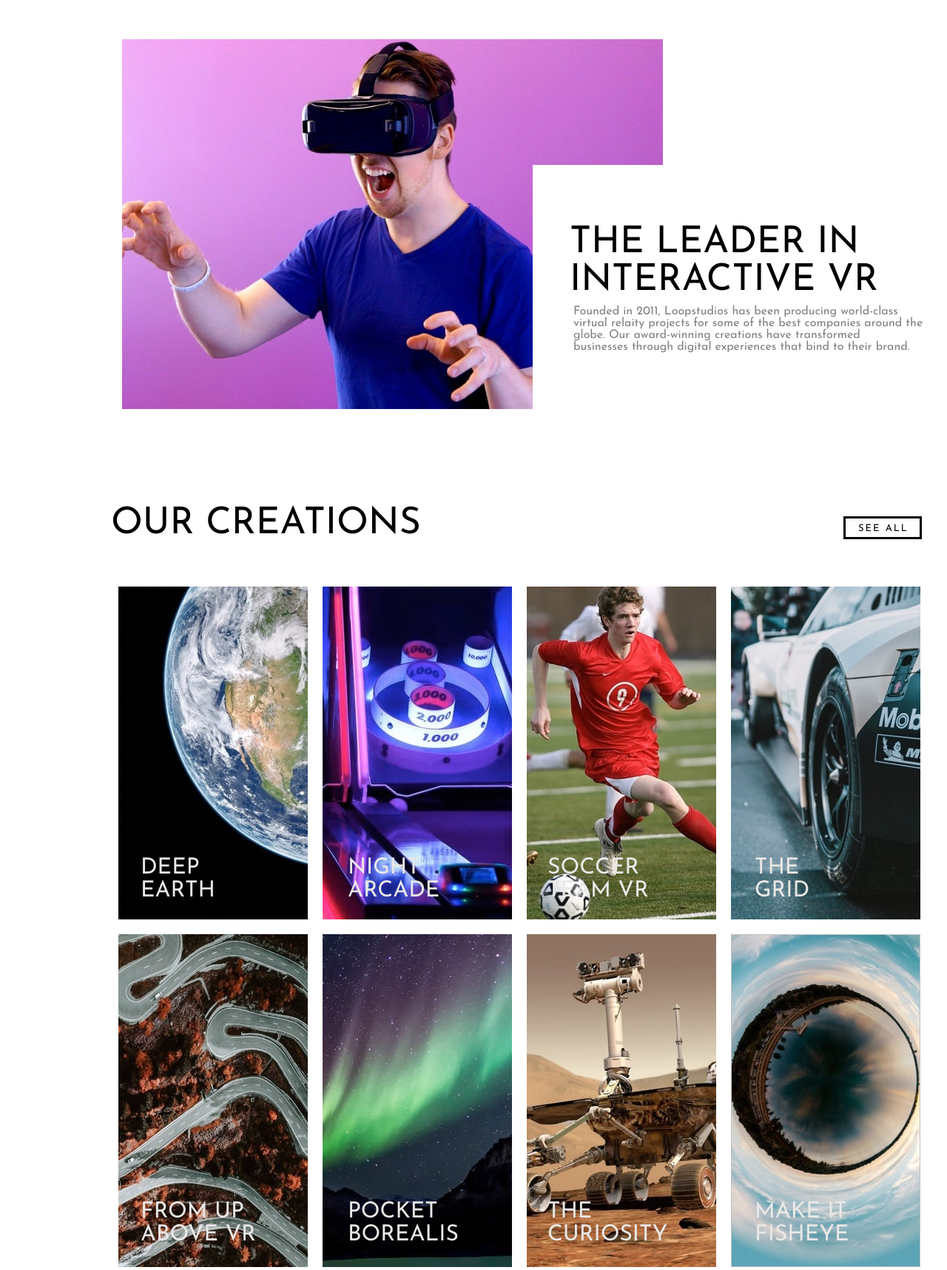
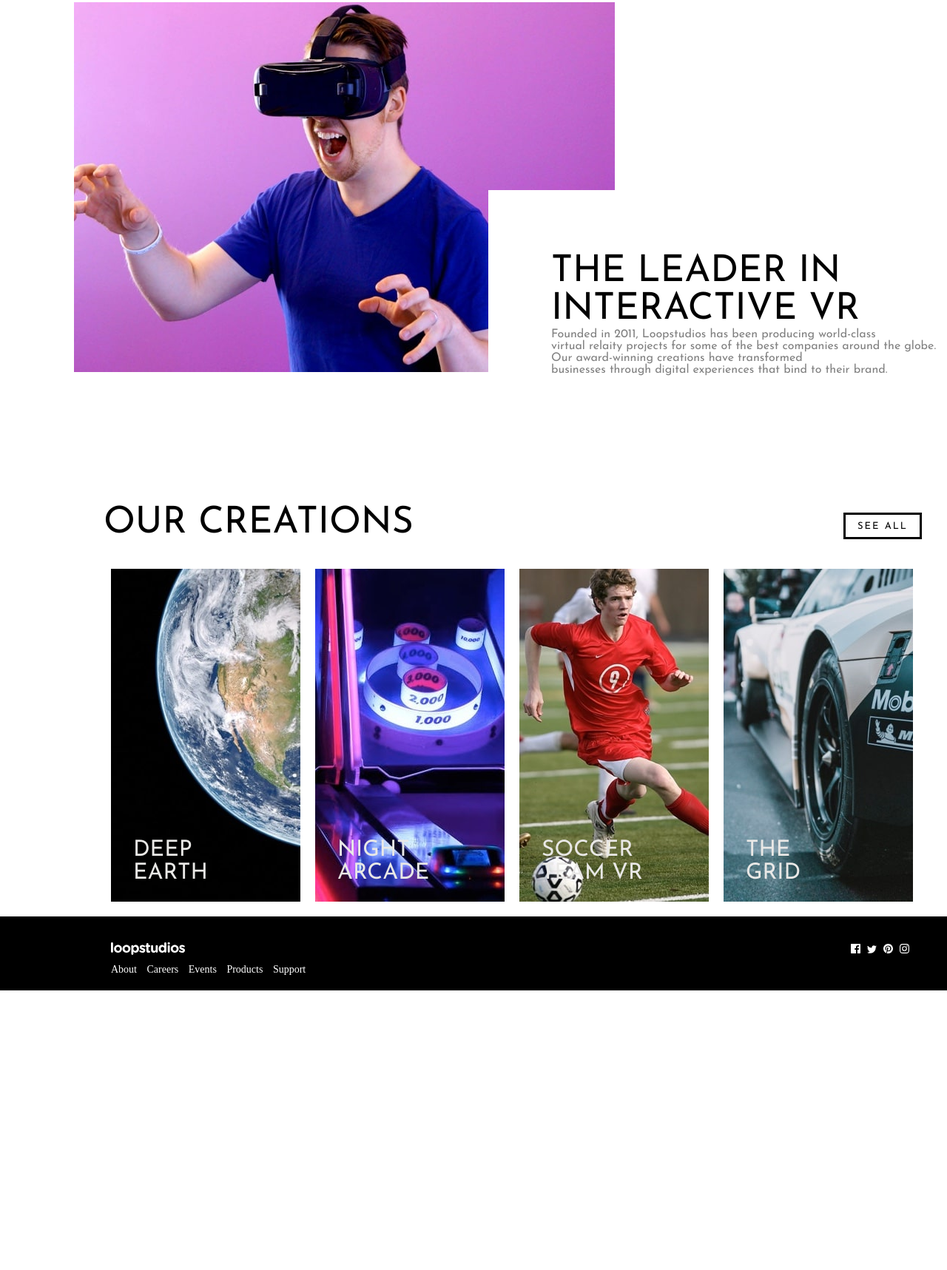
Before and after one commit to JulieLecerre/site-virtual-reality, a plain HTML site: page index.html in a window 1280 px wide. Shown: the part 747-2464 px from the top of the page at 74% size. After the commit the page ends 2086 px from the top, so only its background shows below. Drawn offline with Linux system fonts and the light colour scheme.

Commit message:
ajout animation js, du bouton see all

```diff
--- a/exercice8.css
+++ b/exercice8.css
@@ -4,18 +4,7 @@
 }
 
 body {
-	display: flex;
-	margin-right: none;
-}
-
-
-.boutonHeader {
-	color: white;
-	font-size: 15px;
-	position: absolute;
-	top: 60px;
-	left: 900px;
-	cursor: pointer;
+	/*display: flex;*/
 }
 
 a {
@@ -29,31 +18,6 @@ a:hover {
 	text-decoration-thickness: 3px;
 }
 
-.boutonAbout {
-	position: absolute;
-	left: 13px;
-}
-
-.boutonCareers {
-	position: absolute;
-	left: 59px;
-}
-
-.boutonEvents {
-	position: absolute;
-	left: 115px;
-}
-
-.boutonProducts {
-	position: absolute;
-	left: 165px;
-}
-
-.boutonSupport {
-	position: absolute;
-	left: 225px;
-}
-
 
 .header {
 	height: 650px;
@@ -61,10 +25,24 @@ a:hover {
 	background-image: url(images/image-hero.jpg);
 }
 
+.boutonHeader {
+	color: white;
+	font-size: 15px;
+	width: 300px;
+	position: relative;
+	top: 50px;
+	left: 900px;
+	cursor: pointer;
+}
+
+
+.boutonAbout, .boutonCareers, .boutonEvents, .boutonProducts, .boutonSupport {
+	margin-right: 10px;
+}
+
 .logo1 {
-	position: absolute;
-	top: 50px;
-	left: 150px;
+	margin-top: 20px;
+	margin-left: 145px;
 }
 
 .rectangle1 {
@@ -72,10 +50,10 @@ a:hover {
 	width: 660px;
 	border-style: solid;
 	border-color: white;
-	position: absolute;
-	top: 180px;
-	left: 150px;
+	margin-top: 60px;
+	margin-left: 145px;
 }
+
 
 .texteHeader {
 	margin-top: 55px;
@@ -87,55 +65,41 @@ a:hover {
 	font-style: normal;
 }
 
-.texteExperiences {
-	position: absolute;
-	top: 75px;
-}
-
-.texteThat {
-	position: absolute;
-	top: 115px;
-}
-
-.imgCasque {
-	position: absolute;
-	top: 800px;
-	left: 165px;
-}
-
 .rectangle2 {
 	height: 340px;
 	width: 540px;
-	background-color: white;;
-	position: absolute;
-	top: 970px;
-	left: 720px;
+	background-color: white;
+	z-index: 10;
+	position: relative;
+	margin-top: -250px;
+	margin-left: 660px;
+	padding-top: 85px;
+	padding-left: 85px;
 }
+
+
+.imgCasque {
+	margin-top: 100px;
+	margin-left: 100px;
+}
+
 
 .texteTheLeader {
 	color: black;
 	font-family: Josefin Sans;
 	font-size: 50px;
-	position: absolute;
-	top: 80px;
-	left: 50px;
 }
 
 p {
 	color: grey;
 	font-family: Josefin Sans;
-	position: absolute;
-	top: 190px;
-	left: 55px;
 }
 
 .texteOurCreations {
 	color: black;
 	font-family: Josefin Sans;
 	font-size: 50px;
-	position: absolute;
-	top: 1430px;
-	left: 150px;
+	margin-left: 140px;
 }
 
 .boutonSeeAll {
@@ -144,10 +108,12 @@ p {
 	background-color: white;
 	border-color: black;
 	border-style: solid;
-	position: absolute;
-	top: 1445px;
+	cursor: pointer;
+	padding-top:5px;
+	text-align: center;
+	position: relative;
 	left: 1140px;
-	cursor: pointer;
+	top: -40px;
 }
 
 .boutonSeeAll:hover  {
@@ -163,9 +129,6 @@ p {
 	font-family: Josefin Sans;
 	font-size: 13px;
 	letter-spacing: 2px;
-	position: absolute;
-	top: 7px;
-	left: 17px;
 }
 
 .texteSeeAll:hover {
@@ -173,9 +136,7 @@ p {
 }
 
 .blocImages {
-	position: absolute;
-	top: 1540px;
-	left: 160px;
+	margin-left: 150px;
 	display: flex;
 	flex-direction: row;
 	flex-wrap: wrap;
@@ -191,6 +152,7 @@ p {
 	margin-right: 20px;
 	margin-bottom: 20px;
 	cursor: pointer;
+	display: none;
 }
 
 .imageDeep {
@@ -284,7 +246,7 @@ p {
 .texteDeep {
 	font-size: 30px;
 	color: #e9e8e6;
-	position: absolute;
+	position: relative;
 	top: 365px;
 	left: 30px;
 }
@@ -292,83 +254,78 @@ p {
 .texteNight {
 	font-size: 30px;
 	color: #e9e8e6;
-	position: absolute;
+	position: relative;
 	top: 365px;
-	left: 310px;
+	left: 30px;
 }
 
 .texteSoccer {
 	font-size: 30px;
 	color: #e9e8e6;
-	position: absolute;
+	position: relative;
 	top: 365px;
-	left: 580px;
+	left: 30px;
 }
 
 .texteGrid {
 	font-size: 30px;
 	color: #e9e8e6;
-	position: absolute;
+	position: relative;
 	top: 365px;
-	left: 860px;
+	left: 30px;
 }
 
 .texteAbove {
 	font-size: 30px;
 	color: #e9e8e6;
-	position: absolute;
-	top: 830px;
+	position: relative;
+	top: 365px;
 	left: 30px;
 }
 
 .textePocket {
 	font-size: 30px;
 	color: #e9e8e6;
-	position: absolute;
-	top: 830px;
-	left: 310px;
+	position: relative;
+	top: 365px;
+	left: 30px;
 }
 
 .texteCuriosity {
 	font-size: 30px;
 	color: #e9e8e6;
-	position: absolute;
-	top: 830px;
-	left: 580px;
+	position: relative;
+	top: 365px;
+	left: 30px;
 }
 
 .texteFish {
 	font-size: 30px;
 	color: #e9e8e6;
-	position: absolute;
-	top: 830px;
-	left: 860px;
+	position: relative;
+	top: 365px;
+	left: 30px;
 }
 
 .rectangleNoire {
 	height: 100px;
 	width: 1440px;
 	background-color: black;
-	position: absolute;
-	top: 2600px;
-	left: 0px;
 }
 
 .logo2 {
-	position: absolute;
-	top: 30px;
-	left: 145px;
 	width: 100px;
 	height: auto;
+	margin-top: 35px;
+	margin-left: 150px;
 }
 
 .logosReseaux {
-	position: absolute;
-	top:30px;
-	left: 1170px;
+
 	cursor: pointer;
+	margin-top: -20px;
+	margin-left: 1150px;
 }
-
 
 .logoFb, .logoTwitter, .logoPinterest, .logoInstagram {
 	margin-right: 5px;
@@ -379,8 +336,11 @@ p {
 .boutonFooter {
 	color: white;
 	font-size: 14px;
-	position: absolute;
-	top: 60px;
-	left: 130px;
 	cursor: pointer;
+	margin-left: 150px;
+	margin-top: 10px;
 }
+
+.show {
+	display: block;
+}
--- /dev/null
+++ b/exercice8.js
@@ -0,0 +1,12 @@
+const boutonSeeAll= document.querySelector(".boutonSeeAll");
+const imageAbove= document.querySelector(".imageAbove");
+const imagePocket= document.querySelector(".imagePocket");
+const imageCuriosity= document.querySelector(".imageCuriosity");
+const imageFish= document.querySelector(".imageFish");
+
+boutonSeeAll.addEventListener("click" , () => {
+	imageAbove.classList.toggle("show");
+	imagePocket.classList.toggle("show");
+	imageCuriosity.classList.toggle("show");
+	imageFish.classList.toggle("show");
+})
--- a/index.html
+++ b/index.html
@@ -13,18 +13,20 @@
 
 	<div class="header">
 		<div class="boutonHeader">
-			<span class="boutonAbout"> <a href="https://www.google.fr/"> About </span> </a>
-			<span class="boutonCareers"> <a href="https://www.google.fr/"> Careers </span> </a>
-			<span class="boutonEvents"> <a href="https://www.google.fr/"> Events </span> </a>
-			<span class="boutonProducts"> <a href="https://www.google.fr/"> Products </span> </a>
-			<span class="boutonSupport"> <a href="https://www.google.fr/"> Support </span> </a>
+			<span class="boutonAbout"> <a href="https://www.google.fr/"> About </a> </span>
+			<span class="boutonCareers"> <a href="https://www.google.fr/"> Careers  </a></span>
+			<span class="boutonEvents"> <a href="https://www.google.fr/"> Events  </a> </span>
+			<span class="boutonProducts"> <a href="https://www.google.fr/"> Products  </a> </span>
+			<span class="boutonSupport"> <a href="https://www.google.fr/"> Support  </a> </span>
 		</div>
+
 		<img class="logo1" src="images/logo.svg">
 		<div class="rectangle1">
-		<div class="texteHeader">
-			<span> IMMERSIVE </span> <br>
-			<span> EXPERIENCES </span> <br>
-			<span> THAT DELIVER </span>
+			<div class="texteHeader">
+				<span> IMMERSIVE </span> <br>
+				<span> EXPERIENCES </span> <br>
+				<span> THAT DELIVER </span>
+			</div>
 		</div>
 	</div>
 
@@ -39,6 +41,7 @@
 	<div class="ourCreations">
 		<div class="ligne1">
 			<span class="texteOurCreations"> OUR CREATIONS </span>
+
 			<div class="boutonSeeAll">
 				<span class="texteSeeAll"> SEE ALL </span>
 			</div>
@@ -67,11 +70,12 @@
 			<div class="imageCuriosity">
 			<p class="texteCuriosity"> THE <br> CURIOSITY </p>
 			</div>
-			<img class="imageFish">
+			<div class="imageFish">
 			<p class="texteFish"> MAKE IT <br> FISHEYE </p>
 			</div>
 		</div>
 	</div>
+
 
 	<div class="footer">
 		<div class="rectangleNoire">
@@ -91,6 +95,9 @@
 			</div>
 		</div>
 	</div>
+
 </div>
+
+<script src="exercice8.js"></script>
 </body>
 </html>
```
